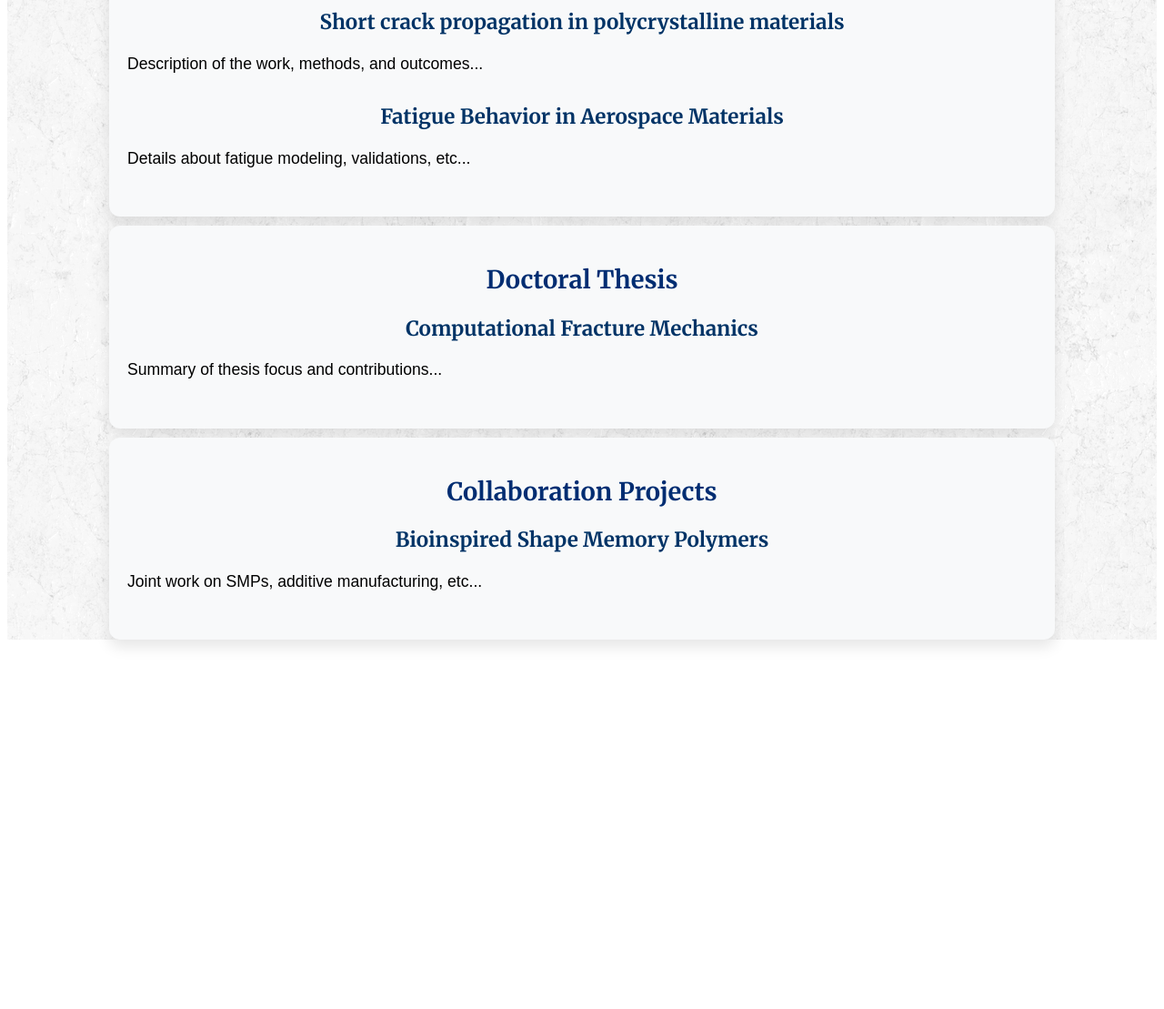
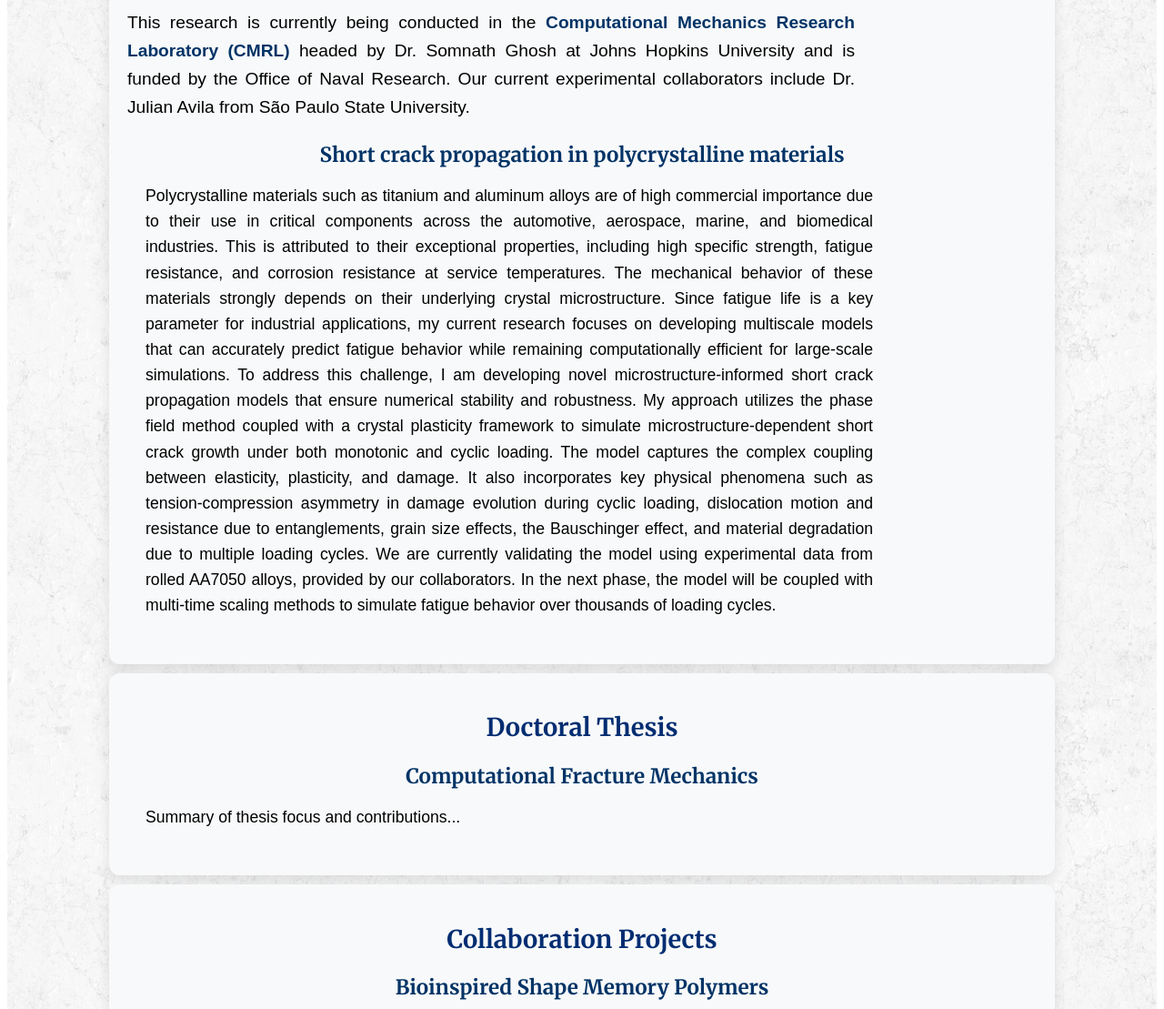
Before and after one commit to prajwalka/prajwalka.github.io, a Jekyll site: the page built from research.md, in a window 1280 px wide and 1400 px high, scrolled down 665 px. Shown: the part 291-1400 px from the top of the window at 91% size. Built offline with Jekyll 4.4.1, drawn with Linux system fonts in a browser that asks for light colours; some web fonts are replaced; before the commit the page ends 1669 px from its top, so only the background shows below that; some of the changed text lies outside the part shown.

Commit message:
Updating research

```diff
--- a/assets/style.css
+++ b/assets/style.css
@@ -308,6 +308,7 @@ p {
   font-size: 1.1em;
   text-align: justify;
   line-height: 1.6;
+  padding-left: 20px;
   color: black;
 }
 
--- a/research.md
+++ b/research.md
@@ -12,17 +12,22 @@ permalink: /research/
 
   <div class="figure-block">
       <img src="/Photos/PostdocOverview.png" alt="Overview of postdoctoral research" class="research-image">
-      <p class="figure-caption"><em>Figure courtesy: Ghosh (2024), Nikitin et al. (2023), Wang et al. (2021), Chunxian et al. (2011), bjhighstar.com, refractorymetal.com, titanium.com</em></p>
+      <p class="figure-caption"><em>Figure courtesy: Nikitin et al. (2023), Wang et al. (2021), Chunxian et al. (2011), bjhighstar.com, refractorymetal.com, titanium.com</em></p>
   </div>
+
+  <p>
+    This research is currently being conducted in the <a href="https://cmrl.jhu.edu/" target="_blank">Computational Mechanics Research Laboratory (CMRL)</a> headed by Dr. Somnath Ghosh at Johns Hopkins University and is funded by the Office of Naval Research. Our current experimental collaborators include Dr. Julian Avila from São Paulo State University.
+  </p>
 
   <div class="research-subsection">
     <h3>Short crack propagation in polycrystalline materials</h3>
-    <p>Description of the work, methods, and outcomes...</p>
+
+    <p>
+      Polycrystalline materials such as titanium and aluminum alloys are of high commercial importance due to their use in critical components across the automotive, aerospace, marine, and biomedical industries. This is attributed to their exceptional properties, including high specific strength, fatigue resistance, and corrosion resistance at service temperatures. The mechanical behavior of these materials strongly depends on their underlying crystal microstructure. Since fatigue life is a key parameter for industrial applications, my current research focuses on developing multiscale models that can accurately predict fatigue behavior while remaining computationally efficient for large-scale simulations.
+
+To address this challenge, I am developing novel microstructure-informed short crack propagation models that ensure numerical stability and robustness. My approach utilizes the phase field method coupled with a crystal plasticity framework to simulate microstructure-dependent short crack growth under both monotonic and cyclic loading. The model captures the complex coupling between elasticity, plasticity, and damage. It also incorporates key physical phenomena such as tension-compression asymmetry in damage evolution during cyclic loading, dislocation motion and resistance due to entanglements, grain size effects, the Bauschinger effect, and material degradation due to multiple loading cycles. We are currently validating the model using experimental data from rolled AA7050 alloys, provided by our collaborators. In the next phase, the model will be coupled with multi-time scaling methods to simulate fatigue behavior over thousands of loading cycles.  </p>
   </div>
-  <div class="research-subsection">
-    <h3>Fatigue Behavior in Aerospace Materials</h3>
-    <p>Details about fatigue modeling, validations, etc...</p>
-  </div>
+
 </section>
 
 <section class="research-section">
```
